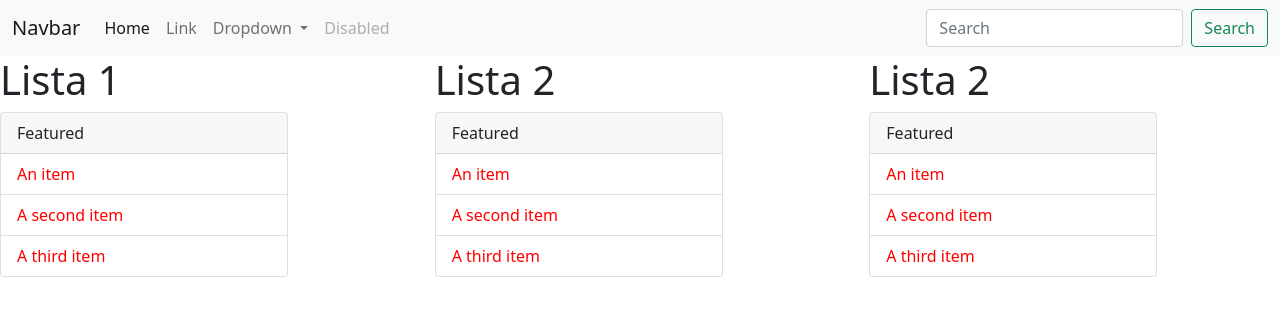
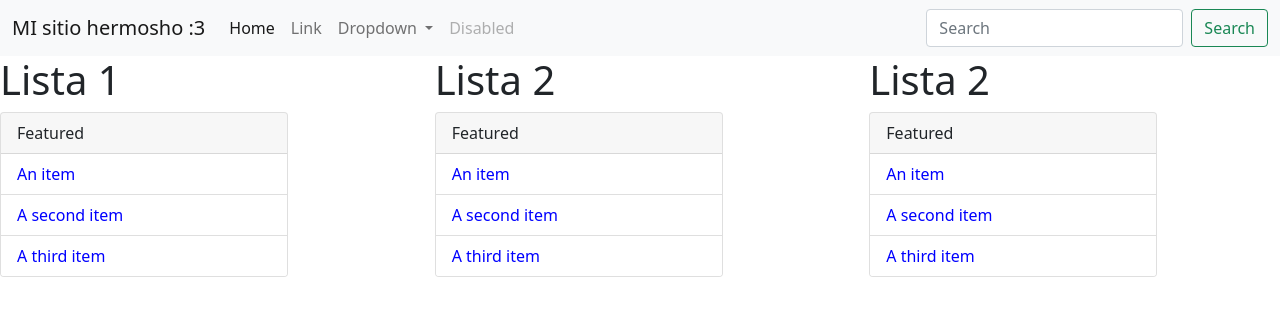
Before and after one commit to emelindamendez/curso-git-platzi, a plain HTML site: page index.html in a window 1280 px wide. Drawn offline with nearby package versions, Linux system fonts and the light colour scheme.

Commit message:
Se cambió el color rojo feo y el título del navbar

```diff
--- a/css/style.css
+++ b/css/style.css
@@ -14,5 +14,5 @@ h1{
 }
 .card .list-group .list-group-item{
     size: 1.6rem;
-    color: red;
+    color: blue;
 }
--- a/index.html
+++ b/index.html
@@ -14,7 +14,7 @@
     <header>
         <nav class="navbar navbar-expand-lg navbar-light bg-light">
             <div class="container-fluid">
-              <a class="navbar-brand" href="#">Navbar</a>
+              <a class="navbar-brand" href="#">MI sitio hermosho :3</a>
               <button class="navbar-toggler" type="button" data-bs-toggle="collapse" data-bs-target="#navbarSupportedContent" aria-controls="navbarSupportedContent" aria-expanded="false" aria-label="Toggle navigation">
                 <span class="navbar-toggler-icon"></span>
               </button>
```
